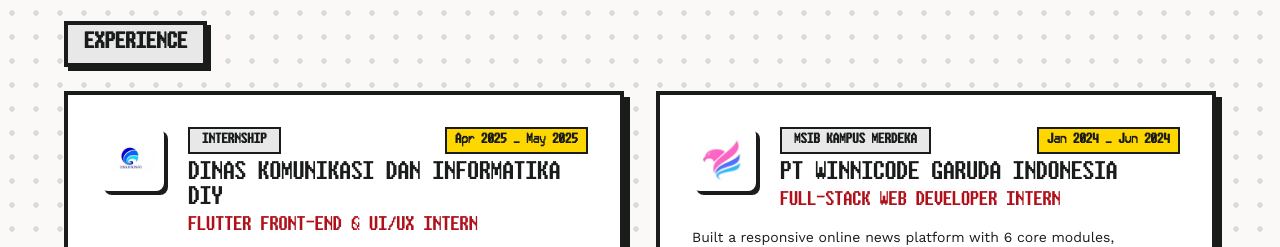
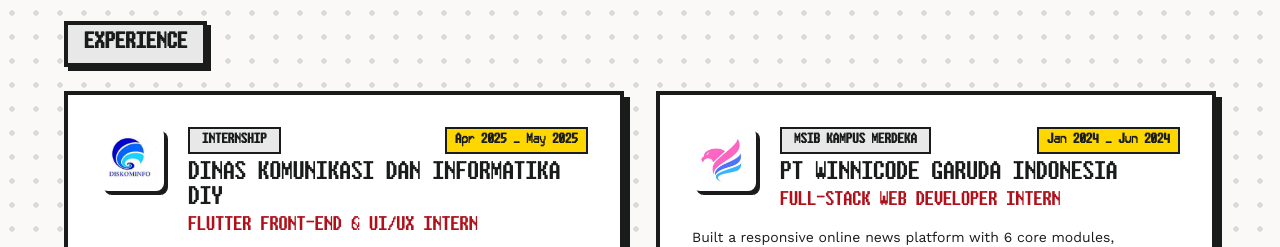
Before and after one commit to apiipp-co/adhitya-afif-portfolio, a React (Vite) app: page / in a window 1280 px wide. Shown: the part 4780-5027 px from the top of the page. Built offline with nearby package versions, Linux system fonts and the light colour scheme; no server answers.

Commit message:
fix: refine experience logo sizing

```diff
--- a/src/components/ExperienceSection.jsx
+++ b/src/components/ExperienceSection.jsx
@@ -51,7 +51,9 @@
                       <img
                         src={exp.logo}
                         alt={exp.company}
-                        className="w-full h-full object-contain"
+                        className={`w-full h-full ${
+                          exp.logoFit === "cover" ? "object-cover" : "object-contain"
+                        } ${exp.logoScale || ""}`}
                       />
                     ) : (
                       <span className="material-symbols-outlined text-primary text-[28px]">
--- a/src/data.js
+++ b/src/data.js
@@ -274,6 +274,8 @@
     period: 'Apr 2025 — May 2025',
     type: 'Internship',
     logo: '/images/logos/diskominfo-diy.jpeg',
+    logoFit: 'cover',
+    logoScale: 'scale-[1.08]',
     description:
       'Contributed to the development of the Jogja Istimewa (JogJis) application by designing responsive interfaces, implementing Flutter components, and integrating REST APIs.',
     responsibilities: [
@@ -297,6 +299,8 @@
     period: 'Jan 2024 — Jun 2024',
     type: 'MSIB Kampus Merdeka',
     logo: '/images/logos/winnicode-garuda.jpeg',
+    logoFit: 'contain',
+    logoScale: 'scale-[1.08]',
     description:
       'Built a responsive online news platform with 6 core modules, including authentication, search, CRUD content management, and an admin dashboard.',
     responsibilities: [
```
